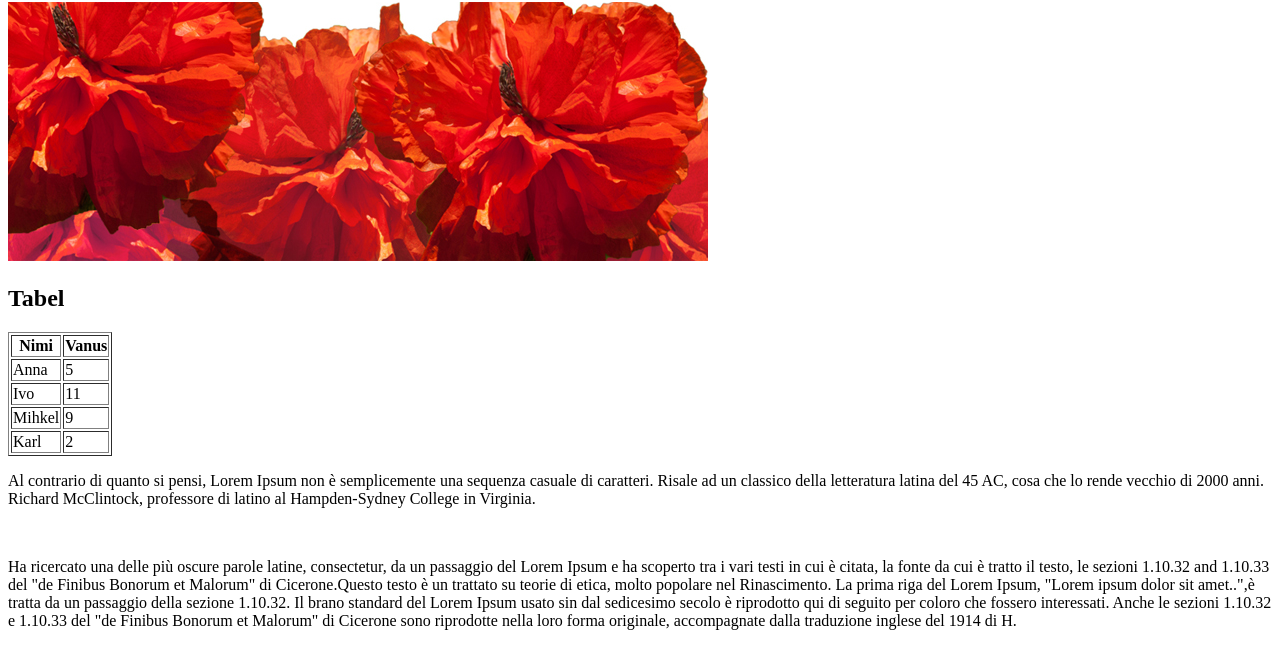
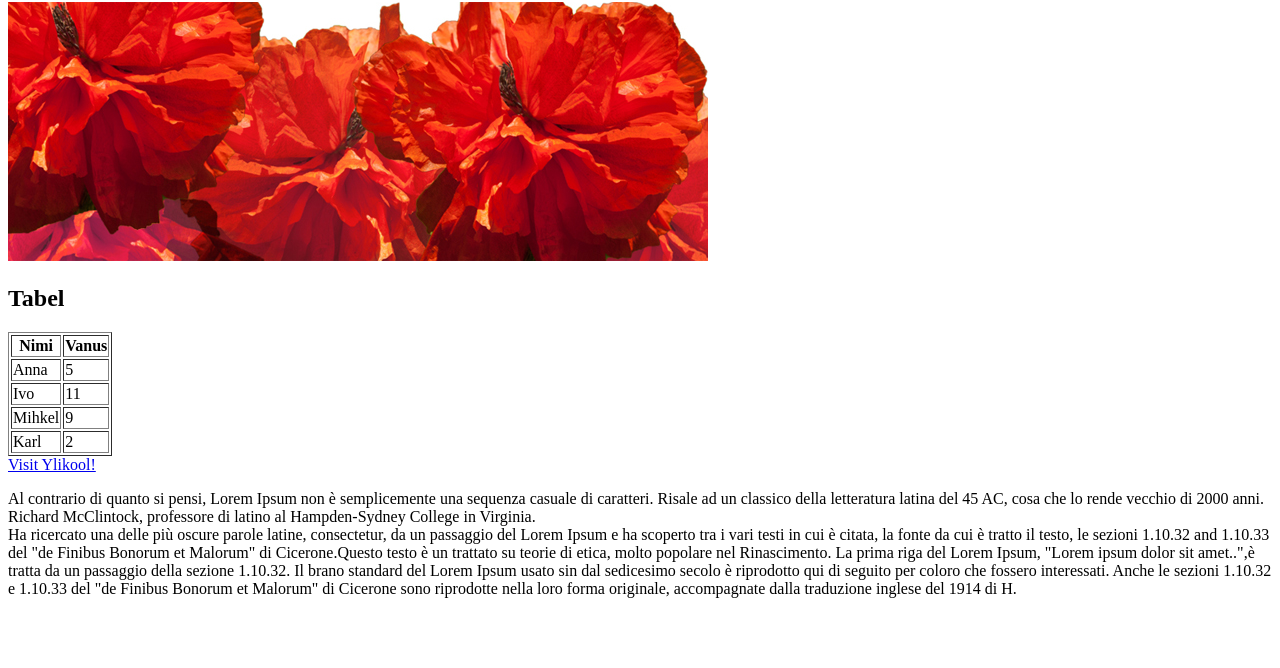
Before and after one commit to IraChe86/iraChe86.github.io, a plain HTML site: page index.html in a window 1280 px wide. Shown: the part 78-746 px from the top of the page. Drawn offline with Linux system fonts and the light colour scheme.

Commit message:
Update index.html

```diff
--- a/index.html
+++ b/index.html
@@ -43,11 +43,12 @@
 
 </table>
 
+<a href="https://taltech.ee">Visit Ylikool!</a>
 
-		<p>Al contrario di quanto si pensi, Lorem Ipsum non è semplicemente una sequenza casuale di caratteri.
+	<p>Al contrario di quanto si pensi, Lorem Ipsum non è semplicemente una sequenza casuale di caratteri.
  Risale ad un classico della letteratura latina del 45 AC, cosa che lo rende vecchio di 2000 anni. Richard McClintock,
- professore di latino al Hampden-Sydney College in Virginia.</p><br>
-<p> <link rel="Ylikool" href="https://taltech.ee">Ha ricercato una delle più oscure parole latine, consectetur,
+ professore di latino al Hampden-Sydney College in Virginia.<br>
+ Ha ricercato una delle più oscure parole latine, consectetur,
  da un passaggio del Lorem Ipsum e ha scoperto tra i vari testi in cui è citata, la fonte da cui è tratto il testo,
  le sezioni 1.10.32 and 1.10.33 del "de Finibus Bonorum et Malorum" di Cicerone.Questo testo è un trattato su teorie di etica,
  molto popolare nel Rinascimento. La prima riga del Lorem Ipsum, "Lorem ipsum dolor sit amet..",è tratta da un passaggio della sezione 1.10.32.
```
